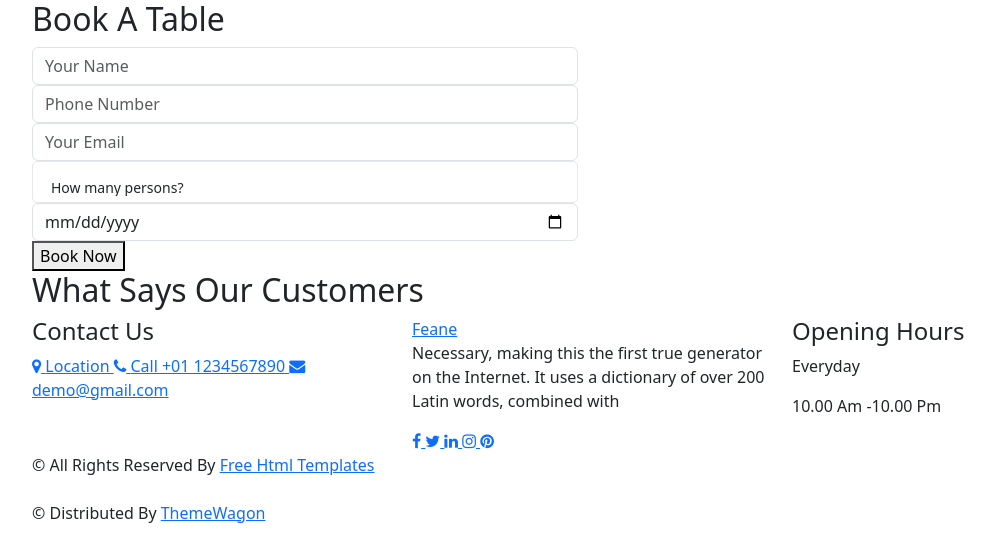
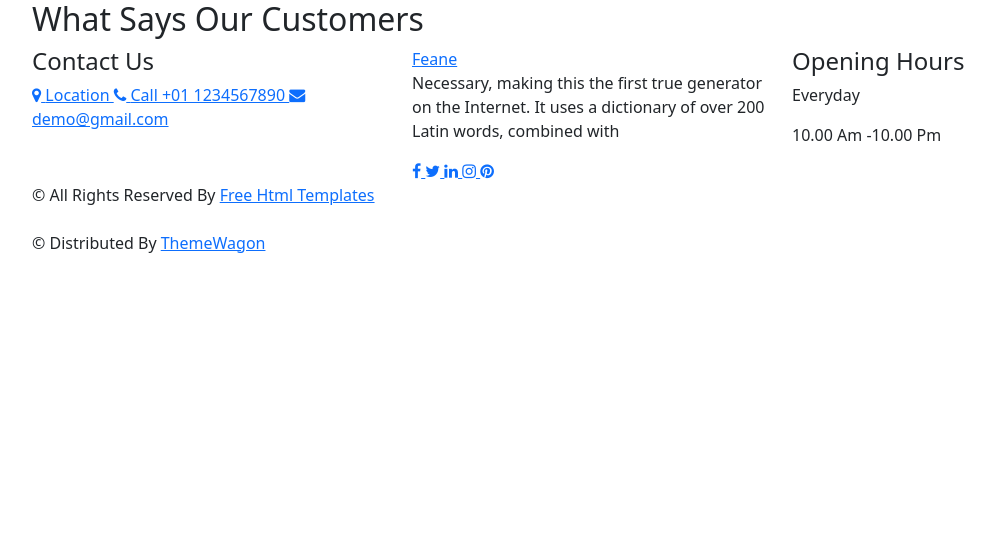
Before and after one commit to sendyjoan/Warshop_Accessories_Shop, a PHP site: page / in a window 1280 px wide. Shown: the part 4537-5078 px from the top of the page, without its empty margins (50-1045 px from the left). After the commit the page ends 4790 px from the top, so only its background shows below. Run offline with PHP 8.4, Linux system fonts and the light colour scheme; some libraries are stand-ins or nearby versions.

Commit message:
fix index 2

```diff
--- a/resources/views/index.php
+++ b/resources/views/index.php
@@ -1188,67 +1188,6 @@
 
     <!-- end about section -->
 
-    <!-- book section -->
-    <section class="book_section layout_padding">
-        <div class="container">
-            <div class="heading_container">
-                <h2>
-                    Book A Table
-                </h2>
-            </div>
-            <div class="row">
-                <div class="col-md-6">
-                    <div class="form_container">
-                        <form action="">
-                            <div>
-                                <input type="text" class="form-control" placeholder="Your Name" />
-                            </div>
-                            <div>
-                                <input type="text" class="form-control" placeholder="Phone Number" />
-                            </div>
-                            <div>
-                                <input type="email" class="form-control" placeholder="Your Email" />
-                            </div>
-                            <div>
-                                <select class="form-control nice-select wide">
-                                    <option value="" disabled selected>
-                                        How many persons?
-                                    </option>
-                                    <option value="">
-                                        2
-                                    </option>
-                                    <option value="">
-                                        3
-                                    </option>
-                                    <option value="">
-                                        4
-                                    </option>
-                                    <option value="">
-                                        5
-                                    </option>
-                                </select>
-                            </div>
-                            <div>
-                                <input type="date" class="form-control">
-                            </div>
-                            <div class="btn_box">
-                                <button>
-                                    Book Now
-                                </button>
-                            </div>
-                        </form>
-                    </div>
-                </div>
-                <div class="col-md-6">
-                    <div class="map_container ">
-                        <div id="googleMap"></div>
-                    </div>
-                </div>
-            </div>
-        </div>
-    </section>
-    <!-- end book section -->
-
     <!-- client section -->
 
     <section class="client_section layout_padding-bottom">
```
